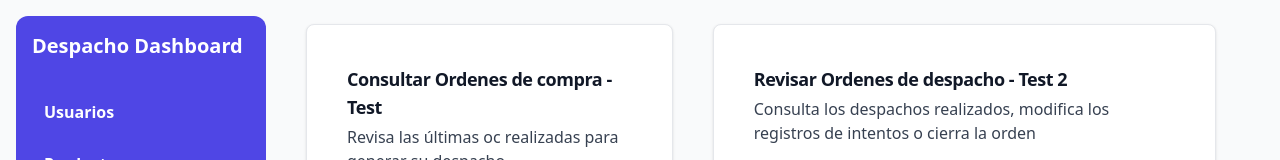
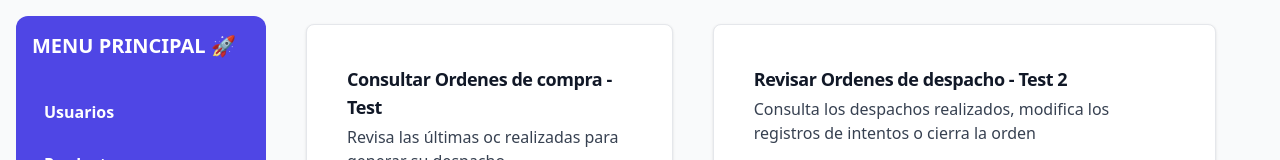
Before and after one commit to FraMardones/Prueba-Devops2, a React (Vite) app in the folder front_despacho/: page / in a window 1280 px wide. Shown: the top 160 px of the page. Built offline with nearby package versions, Linux system fonts and the light colour scheme.

Commit message:
Cambio de color

```diff
--- a/front_despacho/src/componentes/Layouts/Navbar.jsx
+++ b/front_despacho/src/componentes/Layouts/Navbar.jsx
@@ -1,16 +1,17 @@
+import React from "react";
+
 function Navbar() {
   return (
-    // 🎨 Cambiado bg-teal-600 por bg-indigo-600
+    // 🎨 Mantiene tu diseño con bg-indigo-600
     <nav className="rounded-xl w-[250px] min-h-[880px] bg-indigo-600 text-white sticky top-0 p-4 m-4">
-      {/* Logo o título */}
-      <h2 className="text-xl font-bold mb-8">Despacho Dashboard</h2>
+      {/* CAMBIO AQUÍ: Título cambiado para validar el Pipeline */}
+      <h2 className="text-xl font-bold mb-8">MENU PRINCIPAL 🚀</h2>
 
       {/* Menú de navegación */}
       <ul className="space-y-3">
         <li>
           <a
             href="#"
-            // 🎨 Cambiado hover:bg-teal-700 por hover:bg-indigo-700
             className="block font-bold py-2 px-3 hover:bg-indigo-700 rounded"
           >
             Usuarios
@@ -19,7 +20,6 @@ function Navbar() {
         <li>
           <a
             href="#"
-            // 🎨 Cambiado hover:bg-teal-700 por hover:bg-indigo-700
             className="block font-bold py-2 px-3 hover:bg-indigo-700 rounded"
           >
             Productos
@@ -28,7 +28,6 @@ function Navbar() {
         <li>
           <a
             href="#"
-            // 🎨 Cambiado hover:bg-teal-700 por hover:bg-indigo-700
             className="block font-bold py-2 px-3 hover:bg-indigo-700 rounded"
           >
             Configuración
```
